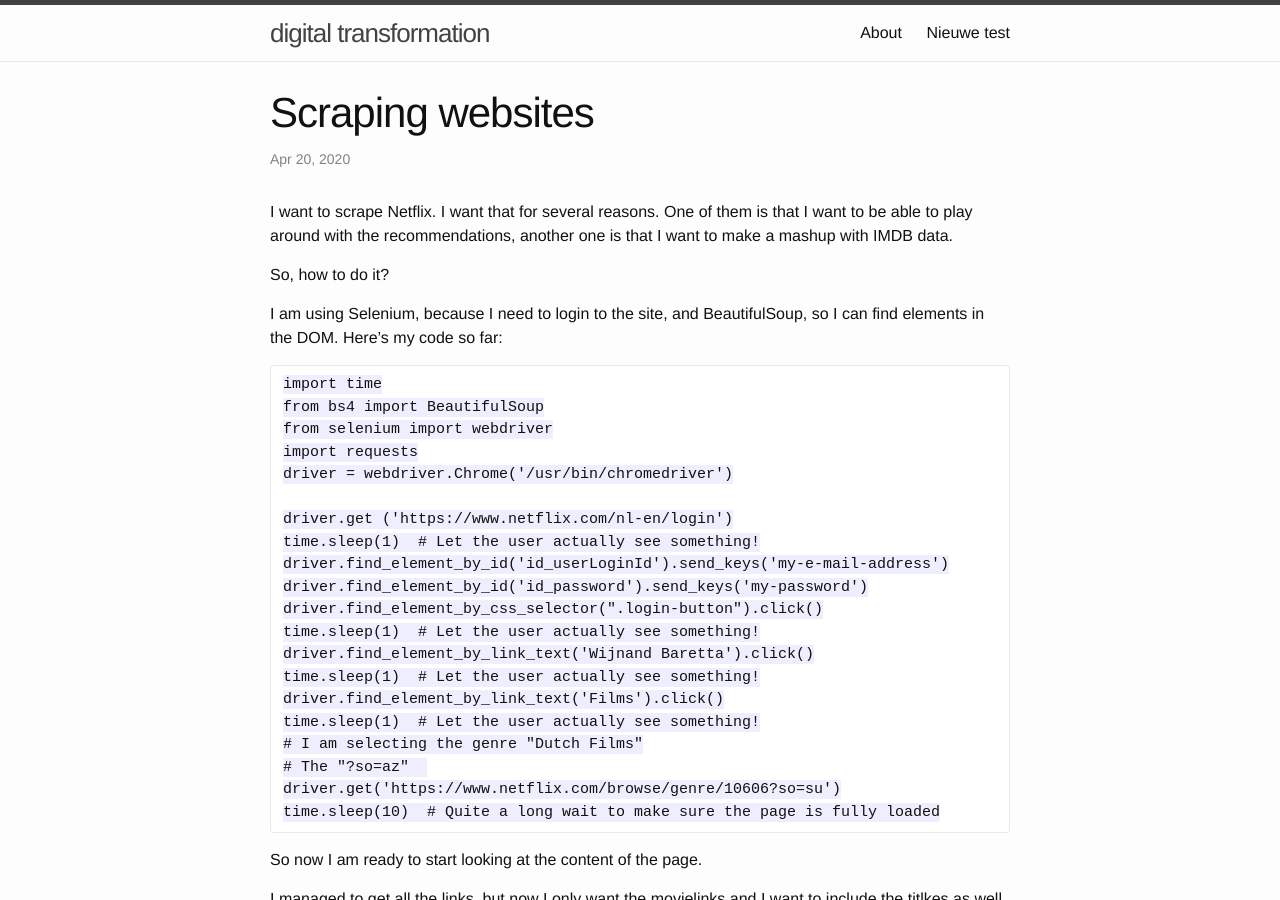
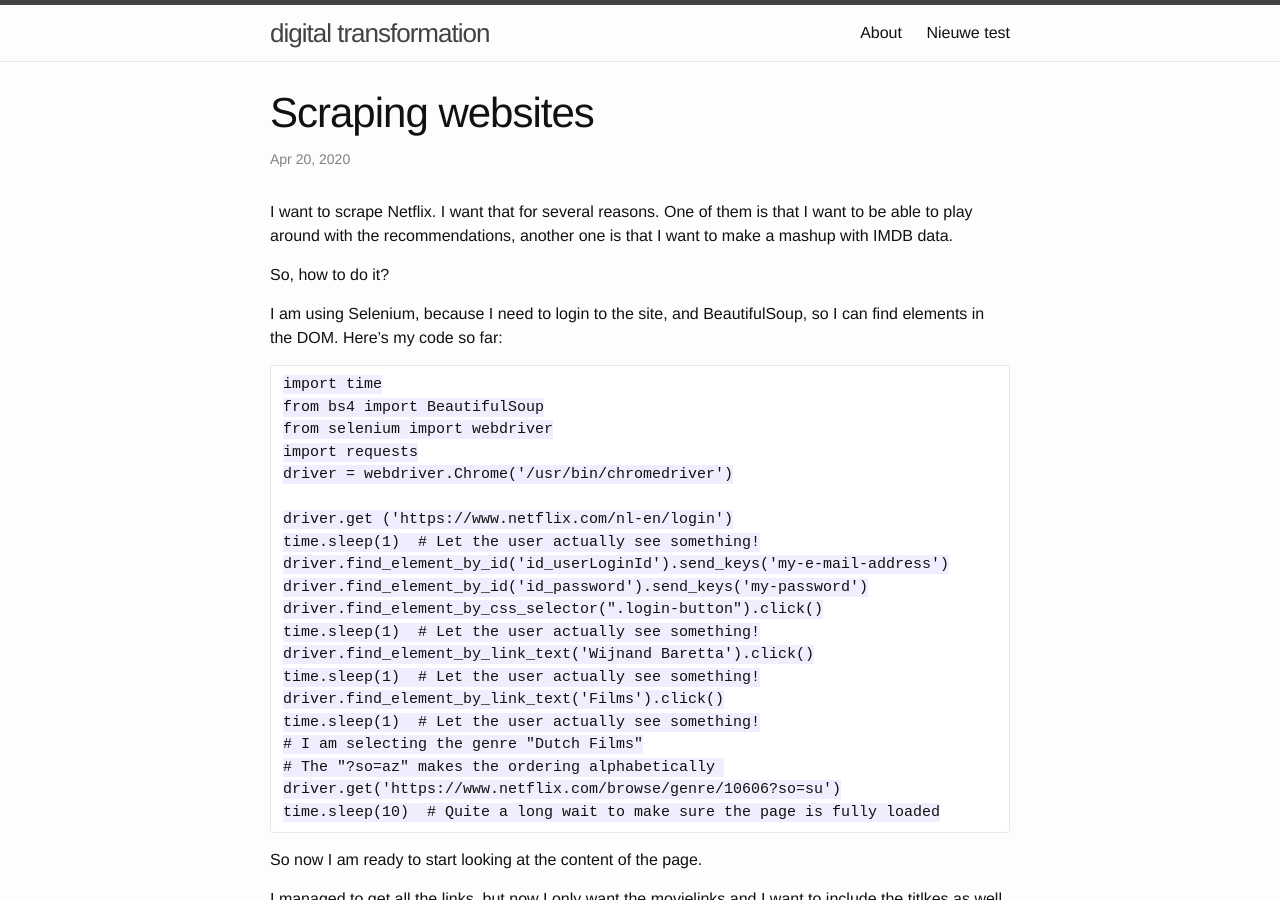
Before and after one commit to wijnandb/wijnandb.github.io, a Jekyll site: the page built from _posts/2020-4-20-scraping-websites.md, in a window 1280 px wide and 900 px high. Built offline with Jekyll 4.4.1, drawn with Linux system fonts in a browser that asks for light colours; our own code applies the rules of GitHub Pages for plain Markdown files.

Commit message:
_posts/2020-4-20-scraping-websites.md updated from https://stackedit.io/

```diff
--- a/_posts/2020-4-20-scraping-websites.md
+++ b/_posts/2020-4-20-scraping-websites.md
@@ -29,7 +29,7 @@ Here's my code so far:
     driver.find_element_by_link_text('Films').click()
     time.sleep(1)  # Let the user actually see something!
     # I am selecting the genre "Dutch Films"
-    # The "?so=az"
+    # The "?so=az" makes the ordering alphabetically
     driver.get('https://www.netflix.com/browse/genre/10606?so=su')
     time.sleep(10)  # Quite a long wait to make sure the page is fully loaded
 
```
Also changed, not shown: other parts of _posts/2020-4-20-scraping-websites.md (+1 -1 lines).
